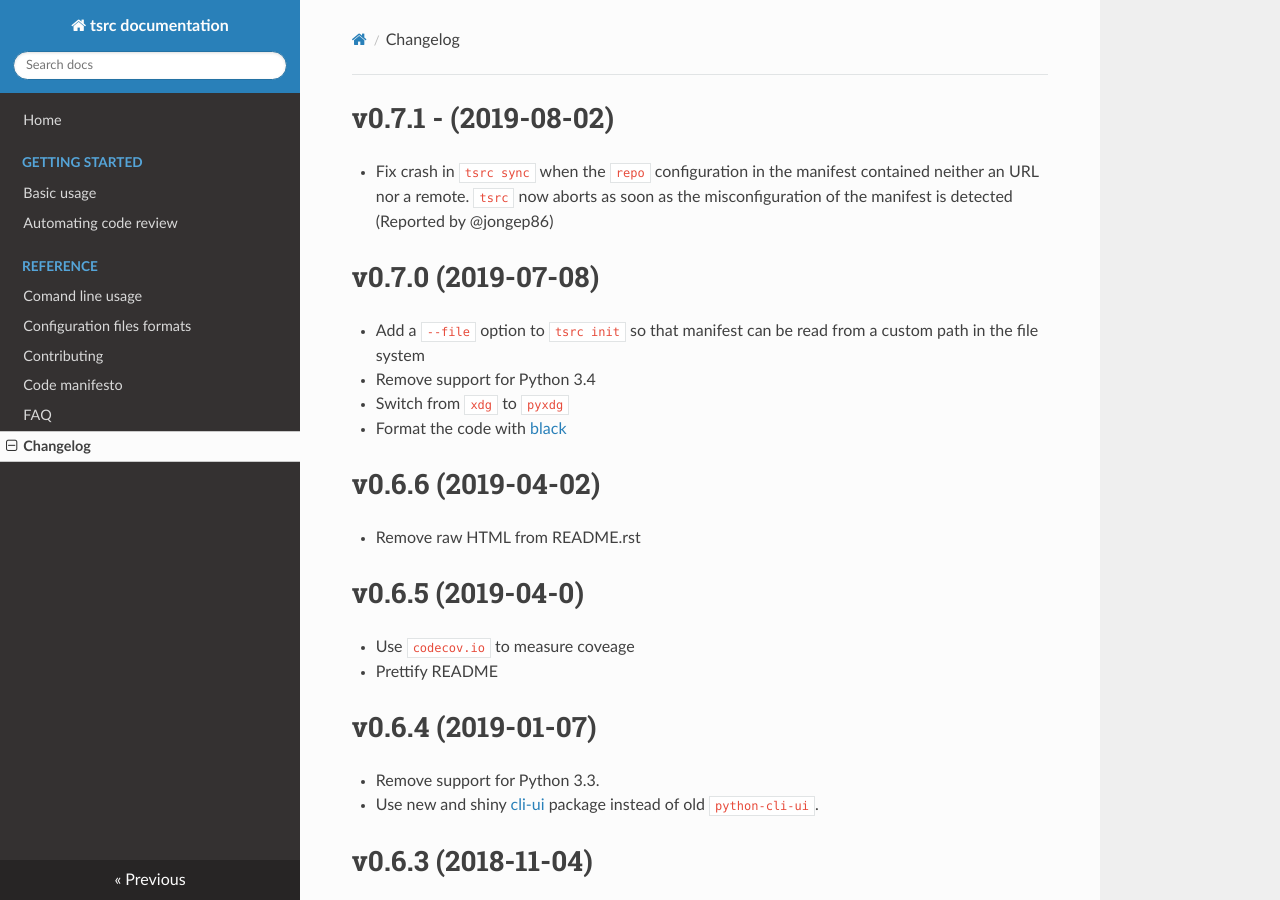
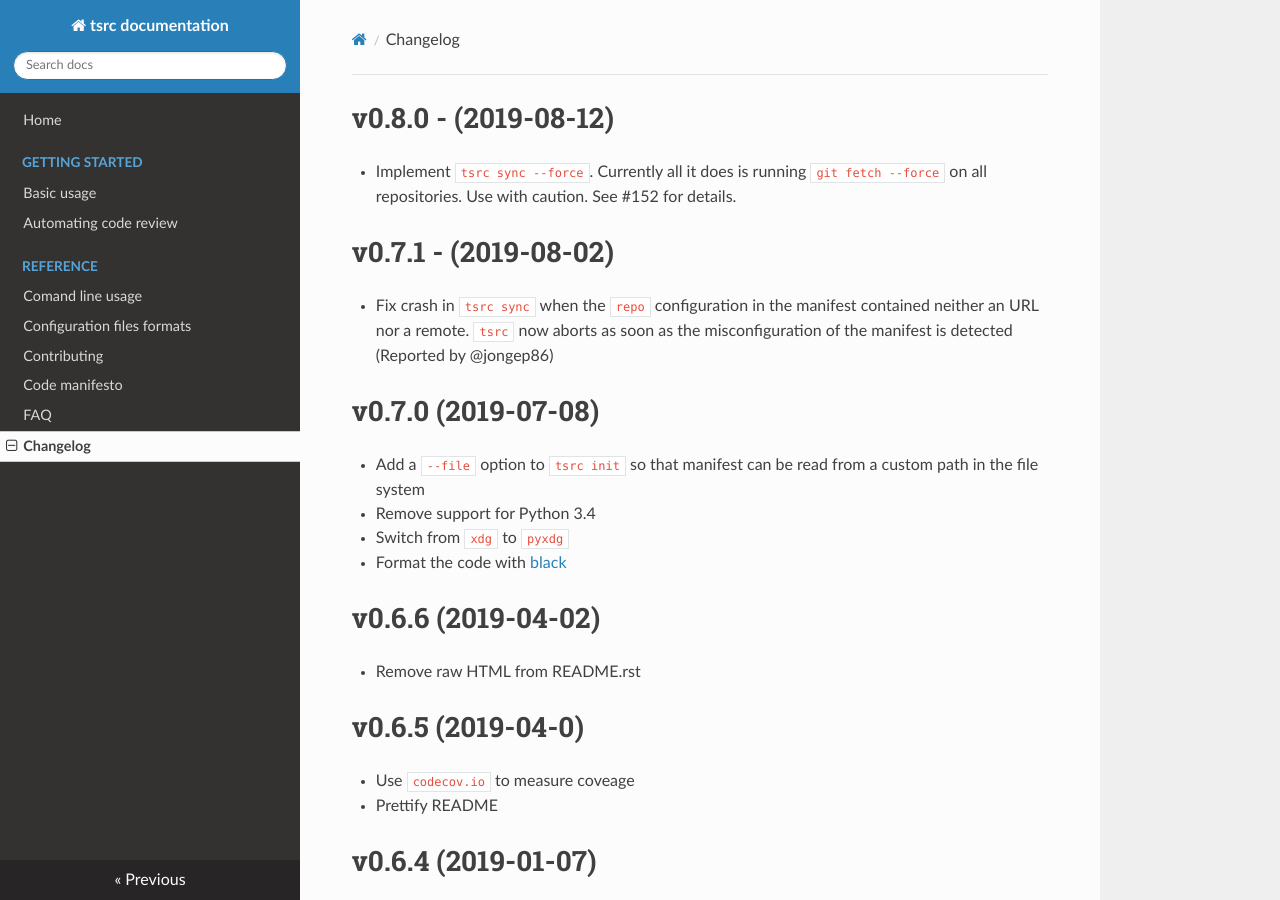
Before and after one commit to your-tools/tsrc, an MkDocs documentation site: the page built from docs/changelog.md, in a window 1280 px wide and 900 px high. Built offline with MkDocs 1.6.1, drawn with Linux system fonts in a browser that asks for light colours; nearby versions of some CDN libraries.

Commit message:
Update Changelog

```diff
--- a/docs/changelog.md
+++ b/docs/changelog.md
@@ -1,3 +1,7 @@
+# v0.8.0 - (2019-08-12)
+
+* Implement `tsrc sync --force`. Currently all it does is running `git fetch --force` on all repositories. Use with caution. See #152 for details.
+
 # v0.7.1 - (2019-08-02)
 
 * Fix crash in `tsrc sync` when the `repo` configuration in the manifest contained neither an URL nor a remote. `tsrc` now aborts as soon as the misconfiguration of the manifest is detected (Reported by @jongep86)
```
